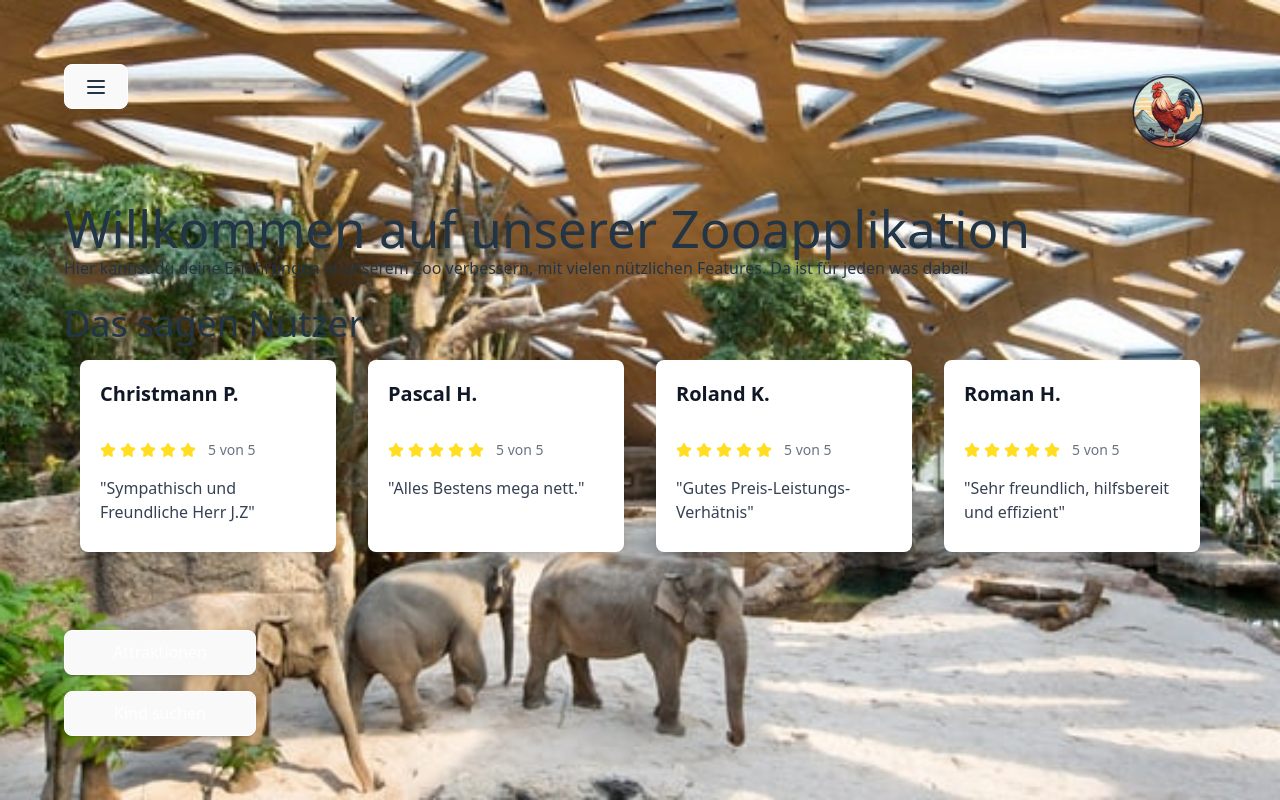
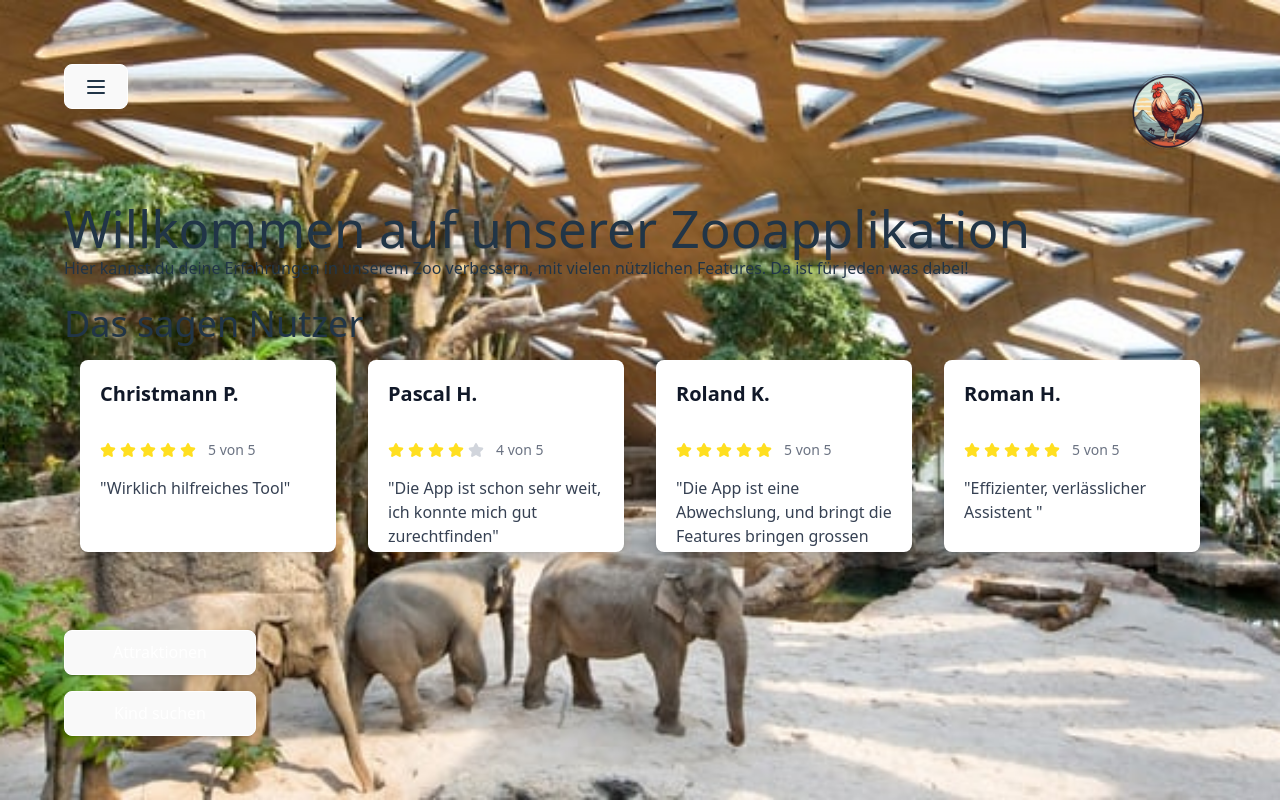
Before and after one commit to Stiwyy/ZooApplikation-SCRUM, a React (Vite) app: page / in a window 1280 px wide. Built offline with nearby package versions, Linux system fonts and the light colour scheme.

Commit message:
update: "cards" array values changed

```diff
--- a/src/page/Home.jsx
+++ b/src/page/Home.jsx
@@ -3,22 +3,22 @@ export default function Home() {
         {
             name: 'Christmann P.',
             rating: 5,
-            review: 'Sympathisch und Freundliche Herr J.Z',
+            review: 'Wirklich hilfreiches Tool',
         },
         {
             name: 'Pascal H.',
-            rating: 5,
-            review: 'Alles Bestens mega nett.',
+            rating: 4,
+            review: 'Die App ist schon sehr weit, ich konnte mich gut zurechtfinden',
         },
         {
             name: 'Roland K.',
             rating: 5,
-            review: 'Gutes Preis-Leistungs-Verhätnis',
+            review: 'Die App ist eine Abwechslung, und bringt die Features bringen grossen Mehrwert',
         },
         {
             name: 'Roman H.',
             rating: 5,
-            review: 'Sehr freundlich, hilfsbereit und effizient',
+            review: 'Effizienter, verlässlicher Assistent ',
         },
     ]
     return(
```
